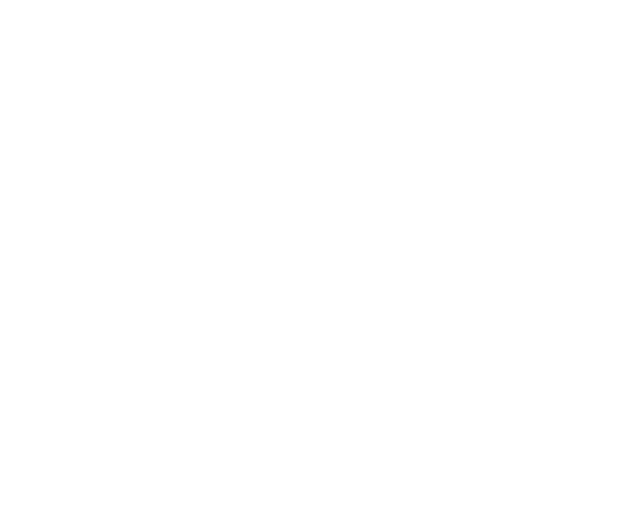
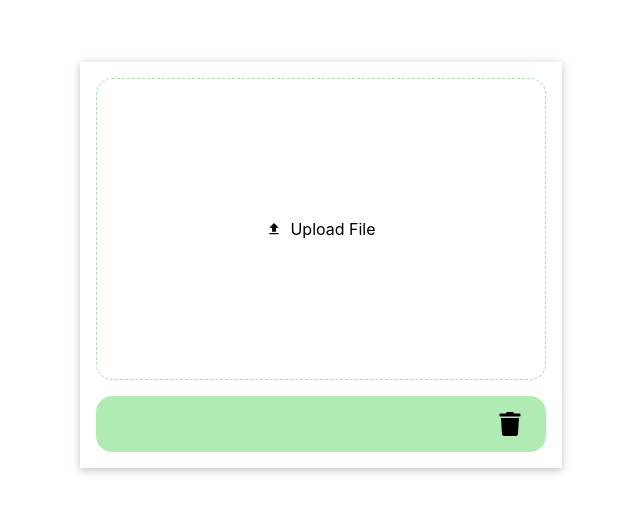
Before and after one commit to nmkha-github/thesis-demo-app, a React (Create React App) app in the folder frontend/: page / in a window 1280 px wide. Shown: the part 135-648 px from the top of the page, without its empty margins (319-959 px from the left). Built offline with nearby package versions, Linux system fonts and the light colour scheme.

Commit message:
update action predict UI

```diff
--- a/frontend/package.json
+++ b/frontend/package.json
@@ -13,9 +13,12 @@
     "@types/node": "^16.18.99",
     "@types/react": "^18.3.3",
     "@types/react-dom": "^18.3.0",
+    "axios": "^1.7.2",
     "notistack": "^3.0.1",
     "react": "^18.3.1",
     "react-dom": "^18.3.1",
+    "react-icons": "^5.2.1",
+    "react-player": "^2.16.0",
     "react-router-dom": "^6.23.1",
     "react-scripts": "5.0.1",
     "typescript": "^4.9.5",
--- a/frontend/src/index.css
+++ b/frontend/src/index.css
@@ -1,4 +1,15 @@
+#root, html {
+  width: 100%;
+  height: 100%;
+}
+
+video {
+  object-fit: cover;
+}
+
 body {
+  width: 100%;
+  height: 100%;
   margin: 0;
   font-family: -apple-system, BlinkMacSystemFont, 'Segoe UI', 'Roboto', 'Oxygen',
     'Ubuntu', 'Cantarell', 'Fira Sans', 'Droid Sans', 'Helvetica Neue',
--- /dev/null
+++ b/frontend/src/lib/apis/VideoApi.ts
@@ -0,0 +1,16 @@
+import axios from "axios";
+import ActionPredictInterface from "../interfaces/ActionPredictInterface";
+
+const VideoApi = {
+    actionPredict: async (file: File): Promise<ActionPredictInterface> =>{
+        const formData = new FormData();
+        formData.append("file", file);
+
+        const actionPredictResponse = await axios.post(process.env.REACT_APP_BACKEND_HOST + "/action-predict", formData);
+
+        return actionPredictResponse.data;
+    }
+}
+
+
+export default VideoApi
--- /dev/null
+++ b/frontend/src/lib/components/VideoPlayer/VideoPlayer.tsx
@@ -0,0 +1,7 @@
+import ReactPlayer, { ReactPlayerProps } from "react-player";
+
+const VideoPlayer = ({ ...props }: ReactPlayerProps) => {
+  return <ReactPlayer {...props} />;
+};
+
+export default VideoPlayer;
--- /dev/null
+++ b/frontend/src/lib/constants/colors.ts
@@ -0,0 +1,8 @@
+const Colors = {
+    primary: "#ACE1AF",
+    primary1: "#B0EBB4",
+    primary2: "#BFF6C3",
+    primary3: "#E0FBE2"
+}
+
+export default Colors
--- /dev/null
+++ b/frontend/src/lib/interfaces/ActionPredictInterface.ts
@@ -0,0 +1,8 @@
+interface ActionPredictInterface{
+    predict: string;
+    probabilities:  {
+        [key: string]: number;
+      };
+}
+
+export default ActionPredictInterface;
--- a/frontend/src/pages/HomePage/HomePage.tsx
+++ b/frontend/src/pages/HomePage/HomePage.tsx
@@ -1,7 +1,130 @@
-import { Box } from "@mui/material";
+import { Box, Button, Collapse, IconButton } from "@mui/material";
+import { useEffect, useRef, useState } from "react";
+import { MdFileUpload } from "react-icons/md";
+import { FaTrash } from "react-icons/fa";
+import Colors from "../../lib/constants/colors";
+import useAppSnackbar from "../../lib/hook/useAppSnackbar";
+import VideoPlayer from "../../lib/components/VideoPlayer/VideoPlayer";
+import TrackingSection from "./components/TrackingSection/TrackingSection";
 
 const HomePage = () => {
-  return <Box></Box>;
+  const inputRef = useRef<HTMLInputElement>(null);
+  const [file, setFile] = useState<File>();
+  const [trackingOpen, setTrackingOpen] = useState(false);
+
+  const { showSnackbarError } = useAppSnackbar();
+
+  const uploadFile = (event: React.ChangeEvent<HTMLInputElement>) => {
+    if (event.target.files) {
+      const file = event.target.files[0];
+      const fileType = file.name.split(".").pop();
+      if (!["mp4", "avi", "mov"].includes(fileType ?? "")) {
+        showSnackbarError("File must be a video");
+        return;
+      }
+
+      setFile(event.target.files[0]);
+    }
+  };
+
+  useEffect(() => {
+    if (file) {
+      setTrackingOpen(true);
+    }
+  }, [file]);
+
+  return (
+    <Box
+      style={{
+        width: "100%",
+        height: "100%",
+        display: "flex",
+        justifyContent: "center",
+        alignItems: "center",
+      }}
+    >
+      <input
+        type="file"
+        ref={inputRef}
+        style={{ display: "none" }}
+        onChange={uploadFile}
+        onClick={(event) => {
+          event.currentTarget.value = "";
+        }}
+      />
+      <Box
+        style={{
+          boxShadow: "rgba(99, 99, 99, 0.4) 0px 2px 8px 0px",
+          padding: 16,
+          display: "flex",
+        }}
+      >
+        <Box style={{ width: 450 }}>
+          {!!file ? (
+            <VideoPlayer
+              url={URL.createObjectURL(file)}
+              width={"100%"}
+              height={300}
+              controls
+            />
+          ) : (
+            <Box
+              style={{
+                height: 300,
+                border: `1.5px dashed ${Colors.primary}`,
+                borderRadius: 16,
+                cursor: "pointer",
+                display: "flex",
+                justifyContent: "center",
+                alignItems: "center",
+              }}
+              onClick={() => inputRef.current?.click()}
+            >
+              <MdFileUpload style={{ marginRight: 8 }} />
+              <p>Upload File</p>
+            </Box>
+          )}
+
+          <Box
+            style={{
+              padding: "8px 16px",
+              background: Colors.primary1,
+              marginTop: 16,
+              borderRadius: 16,
+              display: "flex",
+              justifyContent: "space-between",
+              alignItems: "center",
+            }}
+          >
+            <Box>{file?.name}</Box>
+            <IconButton
+              onClick={() => setFile(undefined)}
+              style={{ width: 40, height: 40 }}
+            >
+              <FaTrash color="black" />
+            </IconButton>
+          </Box>
+        </Box>
+        {trackingOpen && (
+          <Box
+            style={{
+              width: 1,
+              margin: "0px 8px",
+              borderRight: `1.5px solid ${Colors.primary}`,
+            }}
+          />
+        )}
+        <Collapse
+          in={trackingOpen}
+          timeout={"auto"}
+          unmountOnExit
+          orientation="horizontal"
+        >
+          <TrackingSection file={file} />
+        </Collapse>
+      </Box>
+    </Box>
+  );
 };
 
 export default HomePage;
--- /dev/null
+++ b/frontend/src/pages/HomePage/components/ActionTrackingTab/ActionTrackingTab.tsx
@@ -0,0 +1,60 @@
+import { Box, BoxProps, CircularProgress } from "@mui/material";
+import useAppSnackbar from "../../../../lib/hook/useAppSnackbar";
+import { useEffect, useState } from "react";
+import VideoApi from "../../../../lib/apis/VideoApi";
+import ActionPredictInterface from "../../../../lib/interfaces/ActionPredictInterface";
+import Colors from "../../../../lib/constants/colors";
+
+interface ActionTrackingTabProps {
+  file?: File;
+}
+
+const ActionTrackingTab = ({
+  file,
+  ...boxProps
+}: ActionTrackingTabProps & BoxProps) => {
+  const [loading, setLoading] = useState(false);
+  const [predictAction, setPredictAction] = useState<ActionPredictInterface>();
+
+  const { showSnackbarError } = useAppSnackbar();
+
+  const getPredictAction = async (file: File) => {
+    try {
+      setLoading(true);
+      const action = await VideoApi.actionPredict(file);
+      setPredictAction(action);
+    } catch (error) {
+      showSnackbarError(error);
+    } finally {
+      setLoading(loading);
+    }
+  };
+
+  useEffect(() => {
+    if (file) {
+      getPredictAction(file);
+    }
+  }, [file]);
+
+  if (!predictAction) return null;
+
+  return loading ? (
+    <Box style={{ marginTop: 128, display: "flex", justifyContent: "center" }}>
+      <CircularProgress />
+    </Box>
+  ) : (
+    <Box {...boxProps}>
+      <Box
+        style={{ fontWeight: 600 }}
+      >{`Action predict: ${predictAction.predict}`}</Box>
+      {Object.keys(predictAction.probabilities).map((key, i) => (
+        <Box style={{ display: "flex", justifyContent: "space-between" }}>
+          <Box>{key}:</Box>
+          <Box>{`${(predictAction.probabilities[key] * 100).toFixed(2)}%`}</Box>
+        </Box>
+      ))}
+    </Box>
+  );
+};
+
+export default ActionTrackingTab;
--- /dev/null
+++ b/frontend/src/pages/HomePage/components/TrackingSection/TrackingSection.tsx
@@ -0,0 +1,36 @@
+import { Box, BoxProps, Tab, Tabs } from "@mui/material";
+import { useState } from "react";
+import ActionTrackingTab from "../ActionTrackingTab/ActionTrackingTab";
+
+interface TrackingSectionProps {
+  file?: File;
+}
+
+const TrackingSection = ({
+  file,
+  ...boxProps
+}: TrackingSectionProps & BoxProps) => {
+  const [tabIndex, setTabIndex] = useState(0);
+
+  return (
+    <Box style={{ width: 600 }} {...boxProps}>
+      <Tabs
+        value={tabIndex}
+        onChange={(event, newValue) => {
+          setTabIndex(newValue);
+        }}
+        variant="fullWidth"
+      >
+        <Tab value={0} label="Action" />
+        <Tab value={1} label="Danger" />
+        <Tab value={2} label="Visualization" />
+      </Tabs>
+      <ActionTrackingTab
+        file={file}
+        style={{ display: tabIndex === 0 ? "block" : "none" }}
+      />
+    </Box>
+  );
+};
+
+export default TrackingSection;
--- a/frontend/tsconfig.json
+++ b/frontend/tsconfig.json
@@ -1,6 +1,6 @@
 {
   "compilerOptions": {
-    "target": "es5",
+    "target": "es6",
     "lib": [
       "dom",
       "dom.iterable",
```
Also changed, not shown: frontend/src/pages/HomePage/components/HomeHeader.tsx (deleted, +0 -7 lines), 2 other files (tests, documents, lock files or other folders).
